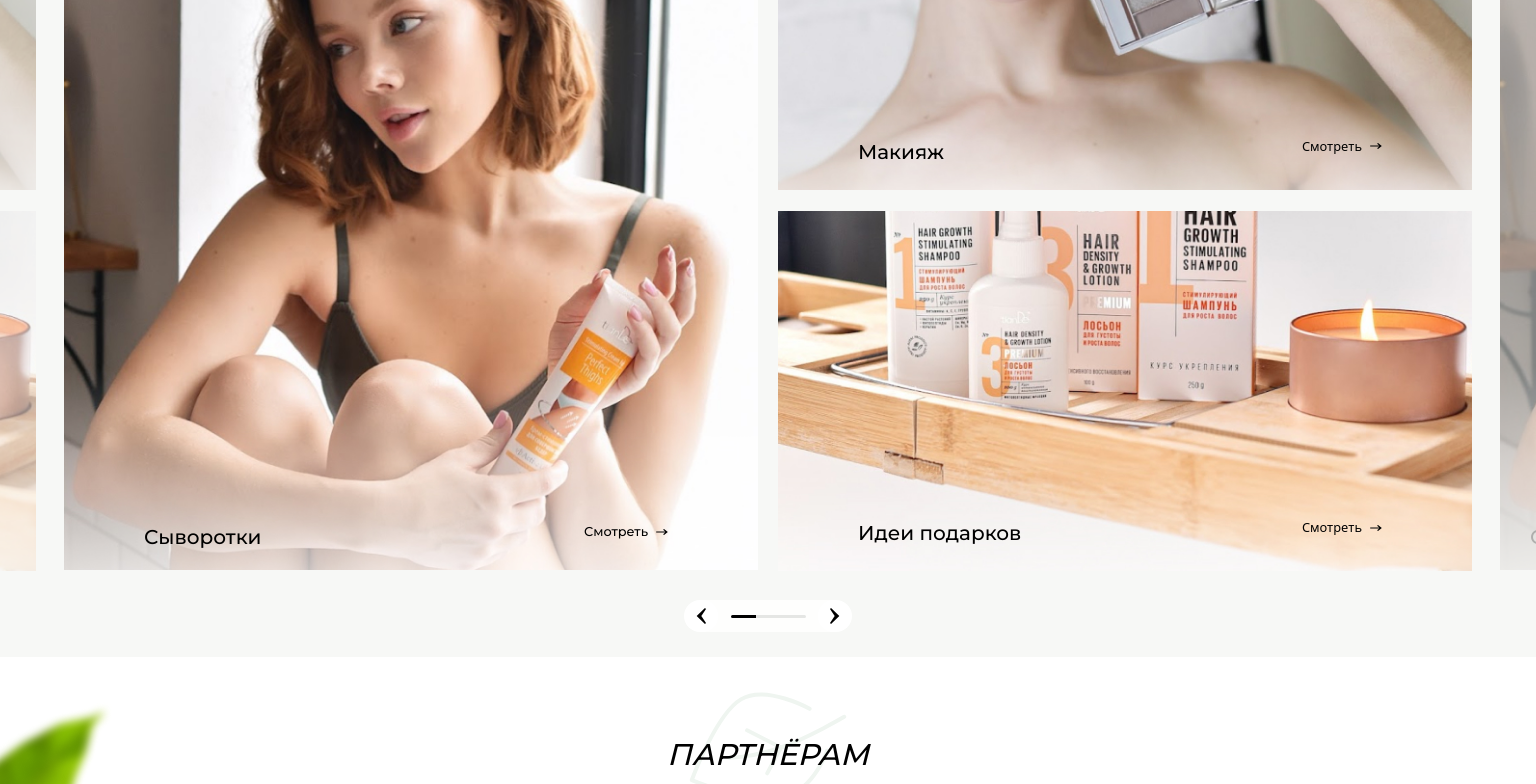
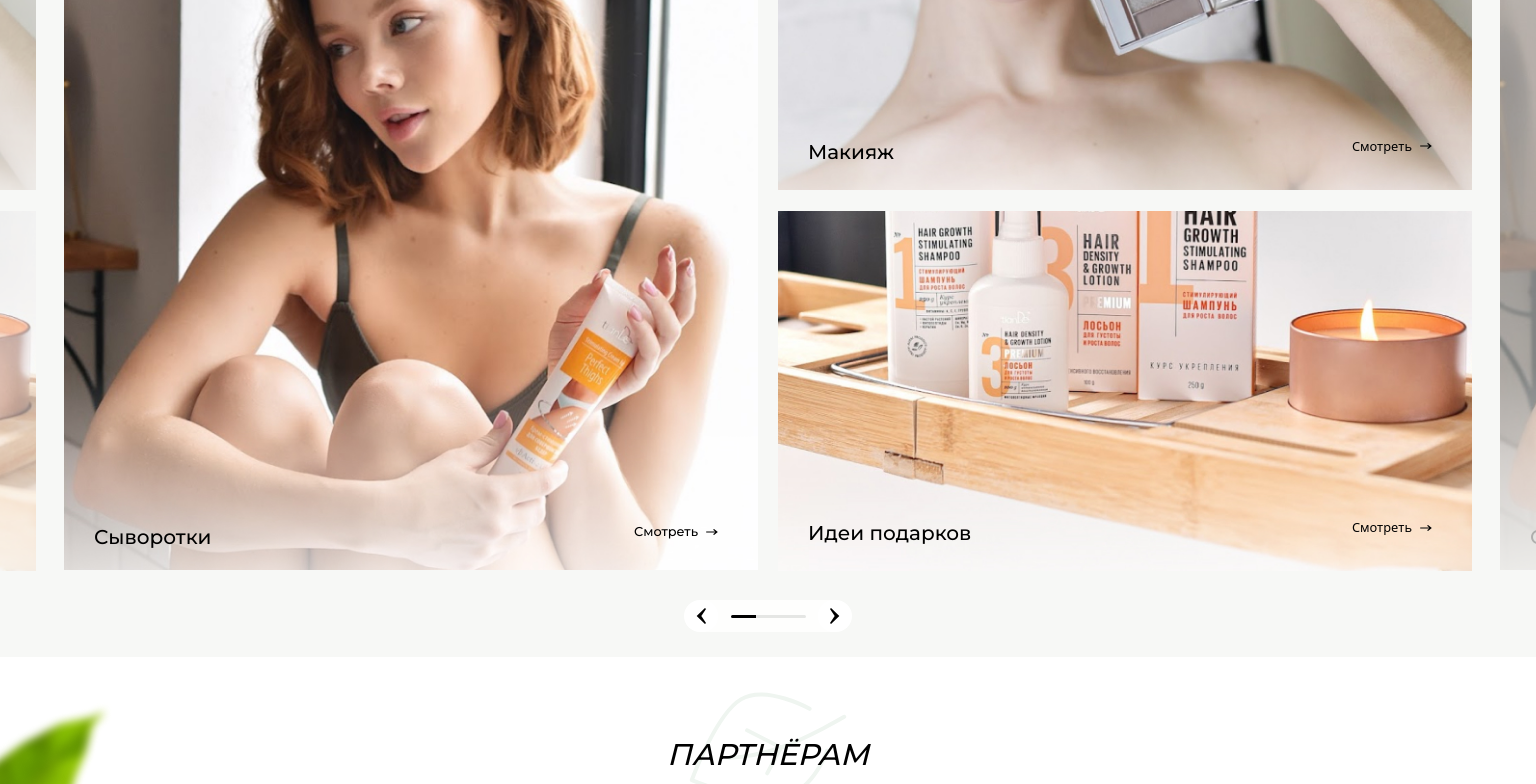
Before and after one commit to Krenq/FL, a Next.js app: page / in a window 1536 px wide. Shown: the part 7320-8104 px from the top of the page. Built offline with nearby package versions, Linux system fonts and the light colour scheme.

Commit message:
fix funds 2

```diff
--- a/styles/slider.css
+++ b/styles/slider.css
@@ -551,8 +551,7 @@
 	}
 
 	.funds .slick-list .slick-track .slick-current div .pb-20 .flex {
-		margin-left: 50px;
-		margin-right: 50px;
+
 		opacity: 1;
 	}
 }
```
